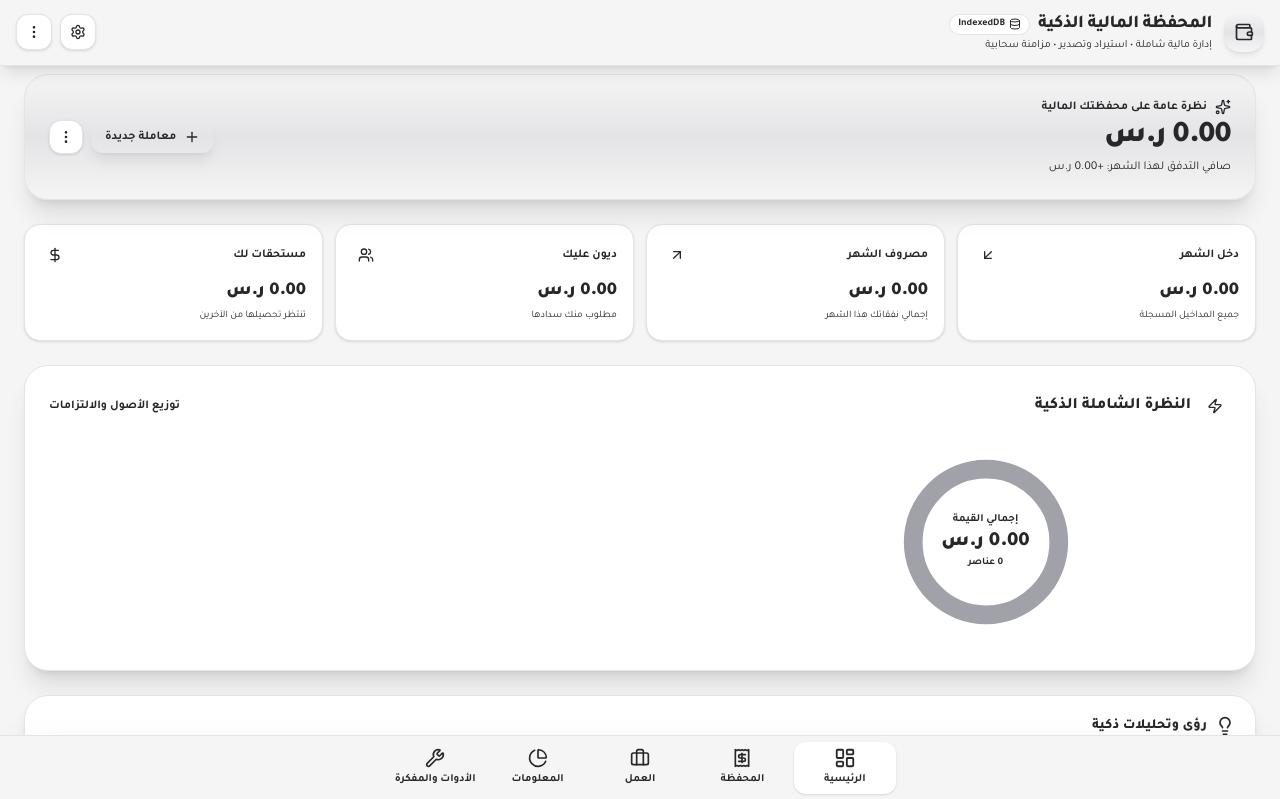
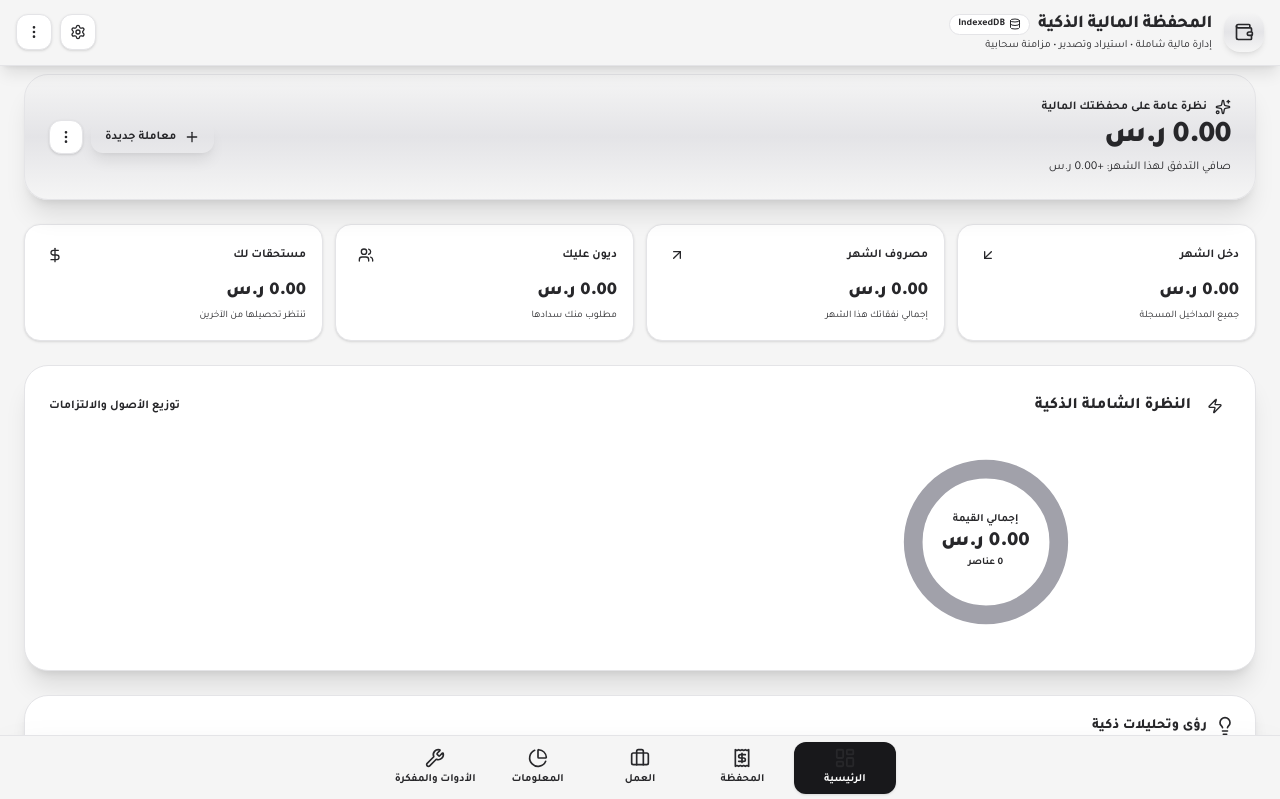
Before and after one commit to loay94an/Smart-wallet-, a React (Vite) app: page / in a window 1280 px wide. Shown: the top 799 px of the page. Built offline with nearby package versions, Linux system fonts and the light colour scheme; what @capacitor/core would draw is missing.

Commit message:
Polish neutral form, separator and button states

```diff
--- a/src/index.css
+++ b/src/index.css
@@ -172,3 +172,23 @@ body, input, select, textarea, button {
 [class*="stroke-emerald-"], [class*="stroke-red-"], [class*="stroke-rose-"],
 [class*="stroke-orange-"], [class*="stroke-amber-"], [class*="stroke-yellow-"],
 [class*="stroke-pink-"], [class*="stroke-slate-"] { stroke: #a1a1aa !important; }
+
+/* Neutral placeholders, separators, and primary action buttons. */
+[class*="placeholder-purple-"], [class*="placeholder-emerald-"],
+[class*="placeholder-cyan-"], [class*="placeholder-blue-"]::placeholder {
+  color: #a1a1aa !important;
+}
+[class*="divide-purple-"], [class*="divide-emerald-"], [class*="divide-red-"] {
+  border-color: #e4e4e7 !important;
+}
+button[class*="bg-purple-600"], button[class*="bg-emerald-600"],
+button[class*="bg-red-600"], button[class*="bg-cyan-600"],
+button[class*="bg-blue-600"], button[class*="bg-amber-600"] {
+  background-color: #18181b !important;
+  color: #ffffff !important;
+}
+button[class*="bg-purple-600"]:hover, button[class*="bg-emerald-600"]:hover,
+button[class*="bg-red-600"]:hover, button[class*="bg-cyan-600"]:hover,
+button[class*="bg-blue-600"]:hover, button[class*="bg-amber-600"]:hover {
+  background-color: #3f3f46 !important;
+}
```
